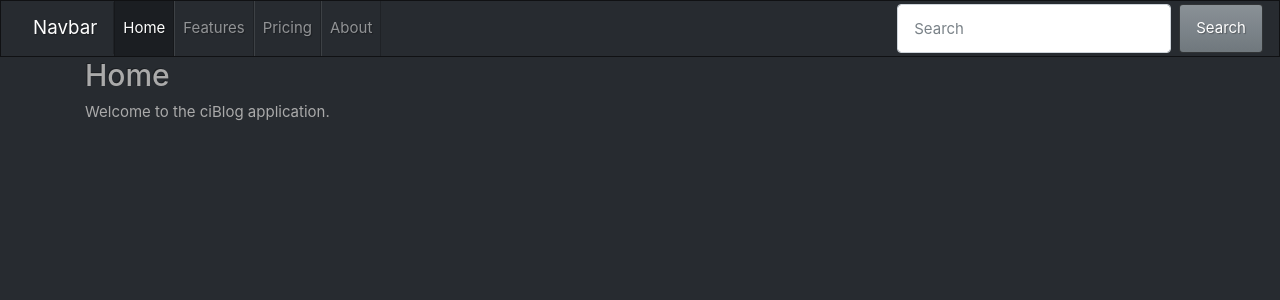
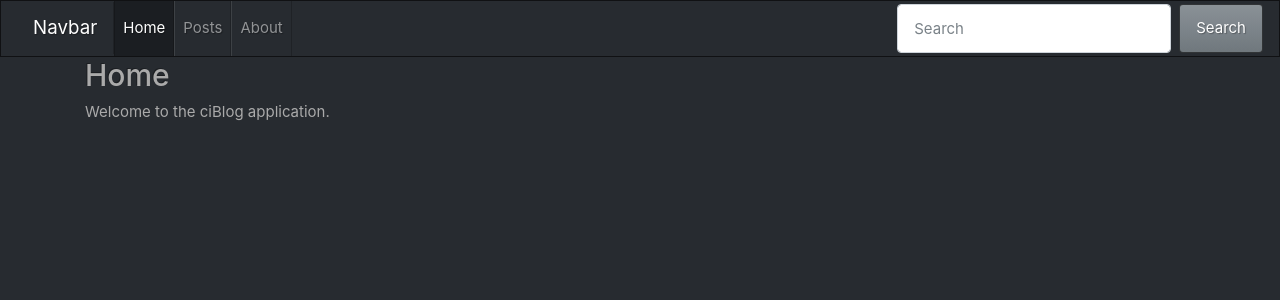
Before and after one commit to Slopsie/Examenproject-UCsystems, a CodeIgniter app: page /ciblog/ in a window 1280 px wide. Shown: the top 300 px of the page. Run offline with CodeIgniter, Linux system fonts and the light colour scheme.

Commit message:
Fixed navigation
removed double / in URL bar and fixed navigation so it works correctly

```diff
--- a/application/views/templates/header.php
+++ b/application/views/templates/header.php
@@ -2,6 +2,7 @@
 	<head>
 		<title>CiBlog</title>
 		<link rel="stylesheet" href="https://bootswatch.com/4/slate/bootstrap.min.css">
+    <link rel="stylesheet" href="<?php echo base_url(); ?>/assets/css/style.css"
 	</head>
 	<body>
 <nav class="navbar navbar-expand-lg navbar-dark bg-dark">
@@ -16,13 +17,10 @@
         <a class="nav-link" href="<?php echo base_url(); ?>">Home <span class="sr-only">(current)</span></a>
       </li>
       <li class="nav-item">
-        <a class="nav-link" href="/">Features</a>
+        <a class="nav-link" href="<?php echo base_url(); ?>posts">Posts</a>
       </li>
       <li class="nav-item">
-        <a class="nav-link" href="/">Pricing</a>
-      </li>
-      <li class="nav-item">
-        <a class="nav-link" href="<?php echo base_url(); ?>/about">About</a>
+        <a class="nav-link" href="<?php echo base_url(); ?>about">About</a>
       </li>
     </ul>
     <form class="form-inline my-2 my-lg-0">
--- a/assets/css/style.css
+++ b/assets/css/style.css
@@ -0,0 +1,6 @@
+.post-date{
+	background:#000000;
+	padding:4px;
+	margin:3px 0;
+	display:block;
+}
```
